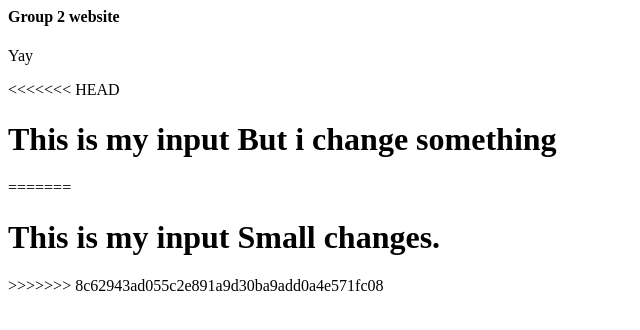
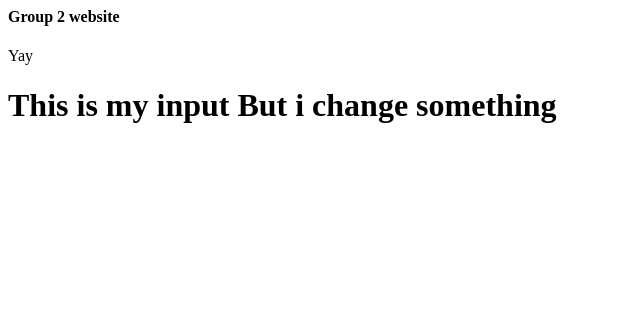
Before and after one commit to NLa16/NLa16.github.io, a plain HTML site: page index.html in a window 1280 px wide. Shown: the whole page, without its empty margins (0-640 px from the left). Drawn offline with Linux system fonts and the light colour scheme.

Commit message:
Testing commit

```diff
--- a/index.html
+++ b/index.html
@@ -6,12 +6,6 @@
   <body>
     <h4>Group 2 website</h4>
     <p>Yay</p>
-<<<<<<< HEAD
     <h1>This is my input But i change something</h1>
-=======
-    <h1>This is my input
-        Small changes.
-    </h1>
->>>>>>> 8c62943ad055c2e891a9d30ba9add0a4e571fc08
   </body>
 </html>
```
